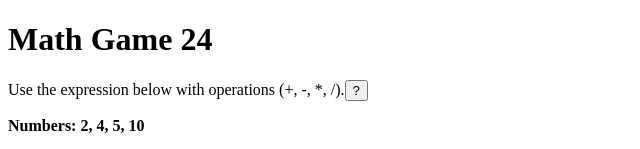
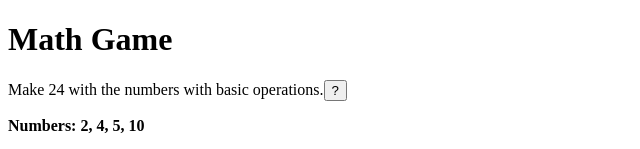
Before and after one commit to Timothy-Cao/Timothy-Cao.github.io, a Next.js app: page /blogs/TwentyFour in a window 1280 px wide. Shown: the top 149 px of the page, without its empty margins (0-640 px from the left). Built offline with nearby package versions, Linux system fonts and the light colour scheme.

Commit message:
text change for math game

```diff
--- a/src/pages/blogs/TwentyFour.js
+++ b/src/pages/blogs/TwentyFour.js
@@ -77,11 +77,11 @@ const TwentyFour = () => {
     <div className="flex items-center justify-center min-h-screen bg-gray-900 text-white">
       <div className="w-full max-w-5xl p-8 bg-gray-800 rounded-lg shadow-lg relative">
         <h1 className="text-5xl font-bold mb-4 text-center flex items-center justify-center gap-2">
-          Math Game 24
+          Math Game
         </h1>
 
         <p className="text-lg mb-4 text-center flex items-center justify-center">
-          Use the expression below with operations (+, -, *, /).
+          Make 24 with the numbers with basic operations.
           <button
             className="ml-2 bg-gray-900 text-white rounded-full w-7 h-7 flex items-center justify-center text-m font-bold"
             onClick={toggleInfo}
@@ -130,10 +130,15 @@ const TwentyFour = () => {
             <div className="p-8 bg-gray-800 rounded-lg mt-20 mx-auto max-w-md">
               <h2 className="text-2xl font-bold mb-4">How to play</h2>
               <p>
-                Use each of the given numbers exactly once to form a math expression that evaluates to 24.
+                1. Make an expression that evaluates to 24 exactly.
                 <br></br><br></br>
-                You can use any of the 4 basic operations and parentheses.
-                <br></br><br></br>For example, if you were given 2, 3, 9, 10, you could submit (10-2)(9/3).
+                2. You can only use each number once.
+                <br></br><br></br>
+                3. You can only use the basic 4 operations (+ - / *)
+                <br></br><br></br>
+                4. You can use any number of brackets.
+                <br></br><br></br>
+                E.g. (10-2)(9/3).
               </p>
               <button
                 className="mt-6 p-2 bg-gray-600 rounded hover:bg-gray-500"
```
